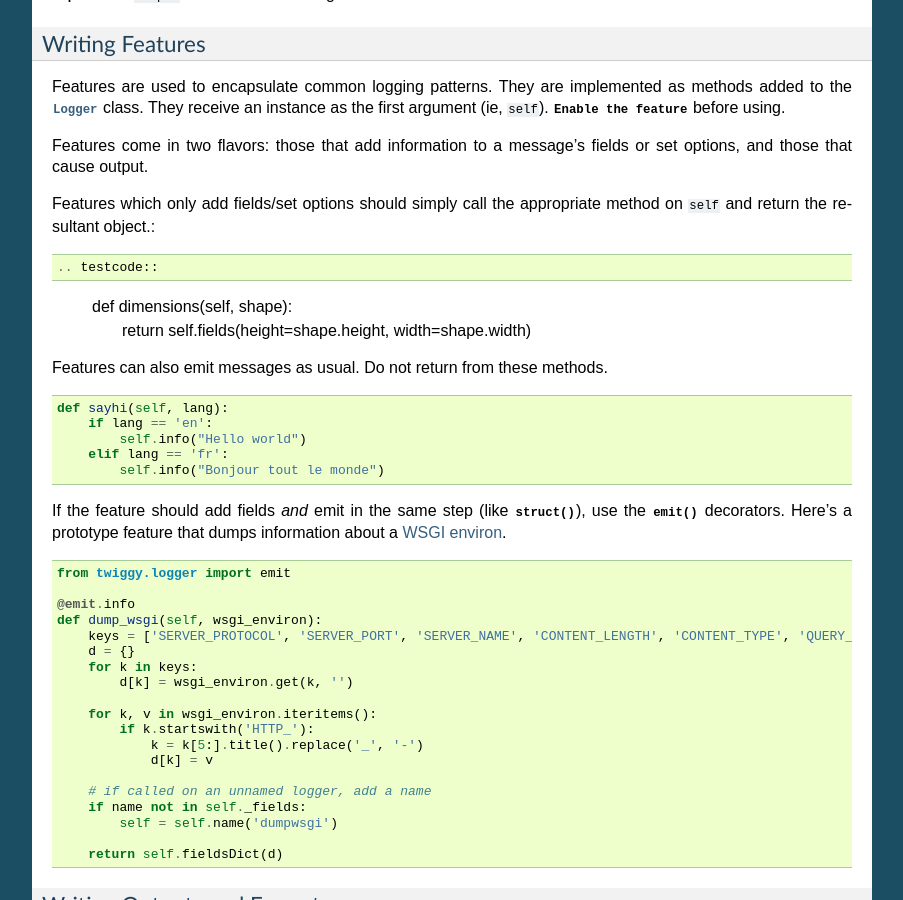
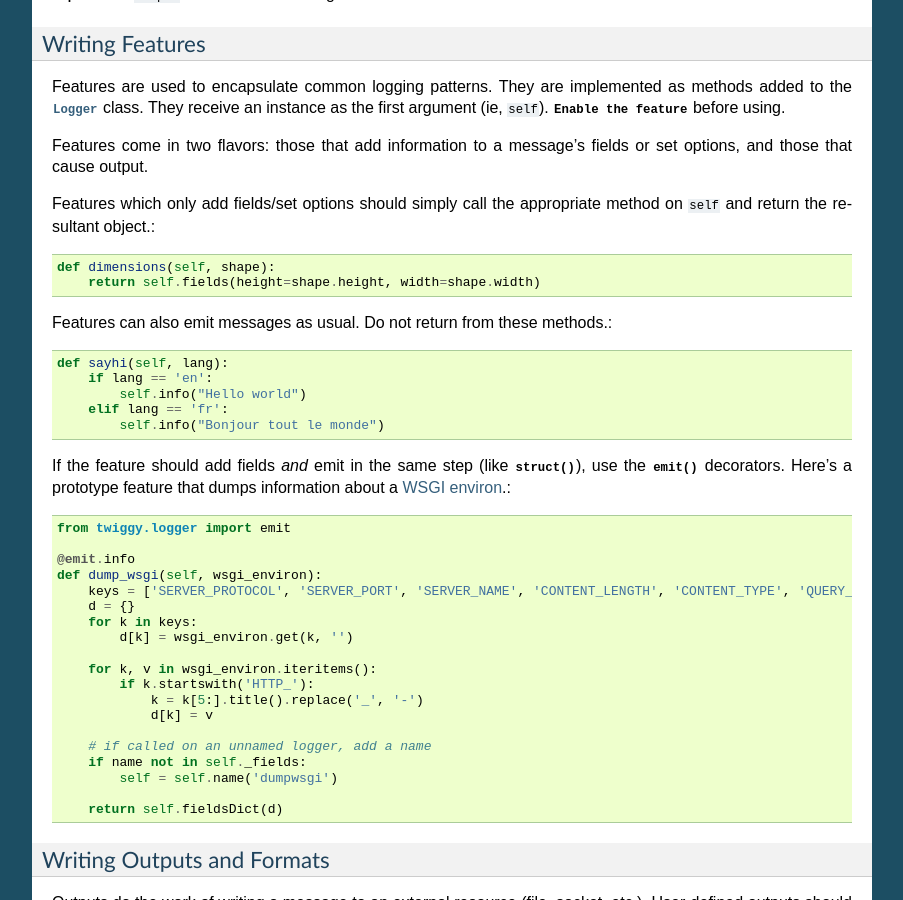
Before and after one commit to wearpants/twiggy, a Sphinx documentation site: the page built from doc/reference_guide.rst, in a window 1280 px wide and 900 px high, scrolled down 3213 px. Shown: the whole window, without its empty margins (198-1101 px from the left). Built offline with Sphinx 7.4.7, drawn with Linux system fonts in a browser that asks for light colours; part of the change alters nothing that is shown.

```diff
--- a/doc/reference_guide.rst
+++ b/doc/reference_guide.rst
@@ -184,14 +184,10 @@ Features come in two flavors: those that add information to a message's fields o
 
 Features which only add fields/set options should simply call the appropriate method on ``self`` and return the resultant object.::
 
-.. testcode::
-
     def dimensions(self, shape):
         return self.fields(height=shape.height, width=shape.width)
 
-Features can also emit messages as usual.  Do not return from these methods.
-
-.. testcode::
+Features can also emit messages as usual.  Do not return from these methods.::
 
     def sayhi(self, lang):
         if lang == 'en':
@@ -201,9 +197,7 @@ Features can also emit messages as usual.  Do not return from these methods.
 
 .. _wsgi-support:
 
-If the feature should add fields *and* emit in the same step (like :meth:`.struct`), use the :func:`.emit` decorators.  Here's a prototype feature that dumps information about a `WSGI environ <http://www.python.org/dev/peps/pep-0333/#environ-variables>`_.
-
-.. testcode::
+If the feature should add fields *and* emit in the same step (like :meth:`.struct`), use the :func:`.emit` decorators.  Here's a prototype feature that dumps information about a `WSGI environ <http://www.python.org/dev/peps/pep-0333/#environ-variables>`_.::
 
     from twiggy.logger import emit
 
```
